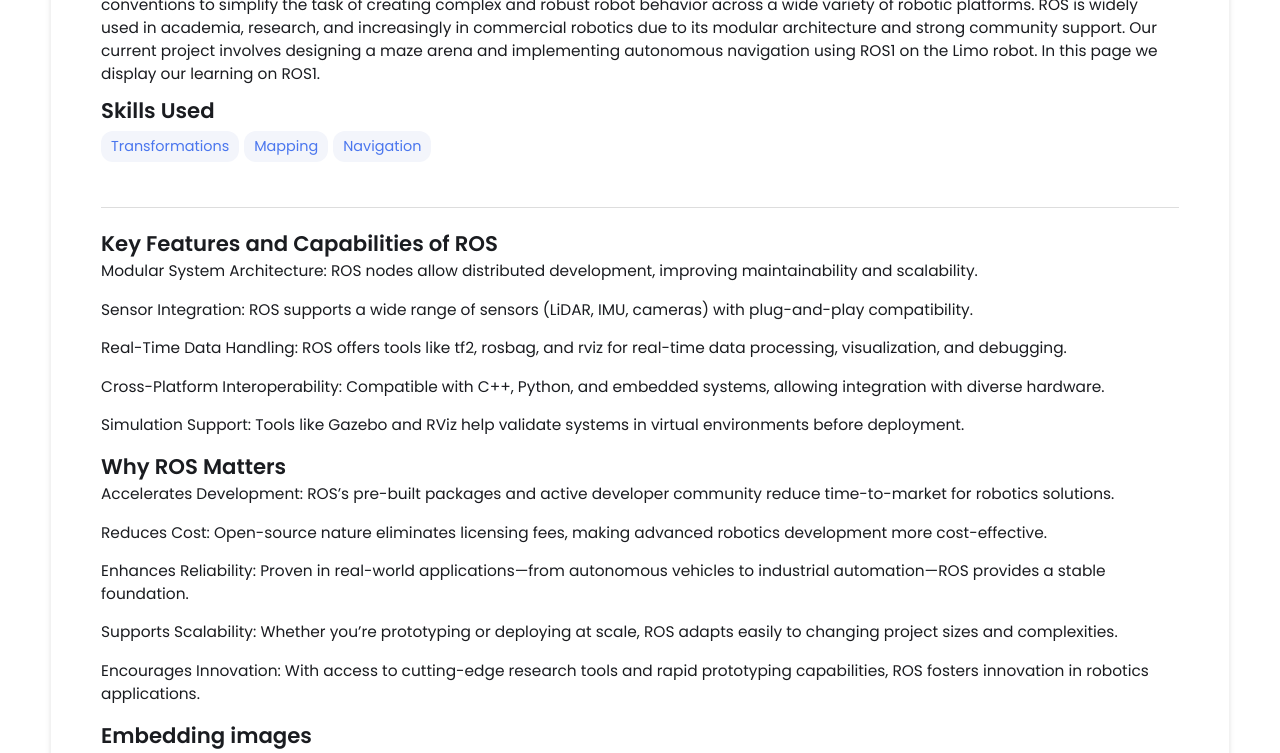
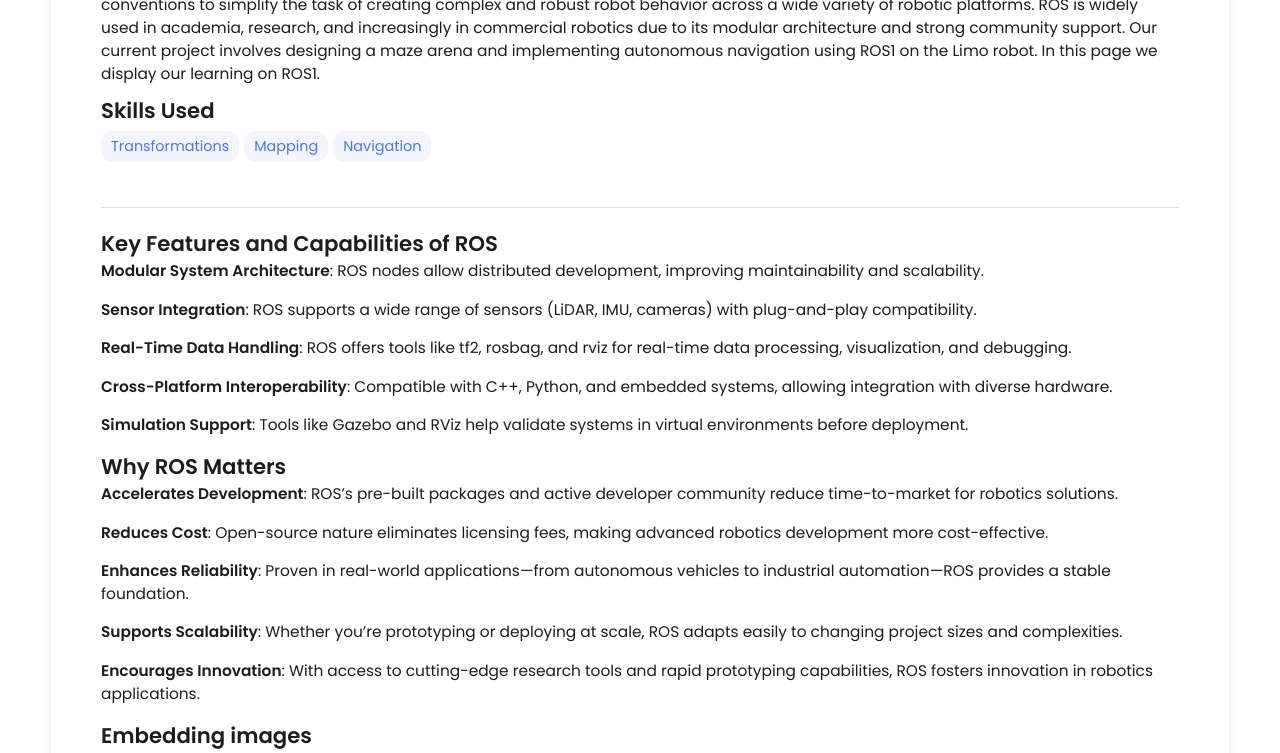
Before and after one commit to NinjaHazwan/NinjaHazwan.github.io, a Jekyll site: the page built from _projects/demo-project/index.md, in a window 1280 px wide and 900 px high, scrolled down 618 px, cut to the strip 0-753 px from the top of the window. Built offline with Jekyll 4.4.1, drawn with Linux system fonts in a browser that asks for light colours.

Commit message:
Update index.md

```diff
--- a/_projects/demo-project/index.md
+++ b/_projects/demo-project/index.md
@@ -12,34 +12,34 @@ main-image: /ros.png
 
 ---
 ## Key Features and Capabilities of ROS
-Modular System Architecture: ROS nodes allow distributed development, improving maintainability and scalability.
+**Modular System Architecture**: ROS nodes allow distributed development, improving maintainability and scalability.
 
 
-Sensor Integration: ROS supports a wide range of sensors (LiDAR, IMU, cameras) with plug-and-play compatibility.
+**Sensor Integration**: ROS supports a wide range of sensors (LiDAR, IMU, cameras) with plug-and-play compatibility.
 
 
-Real-Time Data Handling: ROS offers tools like tf2, rosbag, and rviz for real-time data processing, visualization, and debugging.
+**Real-Time Data Handling**: ROS offers tools like tf2, rosbag, and rviz for real-time data processing, visualization, and debugging.
 
 
-Cross-Platform Interoperability: Compatible with C++, Python, and embedded systems, allowing integration with diverse hardware.
+**Cross-Platform Interoperability**: Compatible with C++, Python, and embedded systems, allowing integration with diverse hardware.
 
 
-Simulation Support: Tools like Gazebo and RViz help validate systems in virtual environments before deployment.
+**Simulation Support**: Tools like Gazebo and RViz help validate systems in virtual environments before deployment.
 
 ## Why ROS Matters
-Accelerates Development: ROS’s pre-built packages and active developer community reduce time-to-market for robotics solutions.
+**Accelerates Development**: ROS’s pre-built packages and active developer community reduce time-to-market for robotics solutions.
 
 
-Reduces Cost: Open-source nature eliminates licensing fees, making advanced robotics development more cost-effective.
+**Reduces Cost**: Open-source nature eliminates licensing fees, making advanced robotics development more cost-effective.
 
 
-Enhances Reliability: Proven in real-world applications—from autonomous vehicles to industrial automation—ROS provides a stable foundation.
+**Enhances Reliability**: Proven in real-world applications—from autonomous vehicles to industrial automation—ROS provides a stable foundation.
 
 
-Supports Scalability: Whether you're prototyping or deploying at scale, ROS adapts easily to changing project sizes and complexities.
+**Supports Scalability**: Whether you're prototyping or deploying at scale, ROS adapts easily to changing project sizes and complexities.
 
 
-Encourages Innovation: With access to cutting-edge research tools and rapid prototyping capabilities, ROS fosters innovation in robotics applications.
+**Encourages Innovation**: With access to cutting-edge research tools and rapid prototyping capabilities, ROS fosters innovation in robotics applications.
 
 
 ## Embedding images
```
